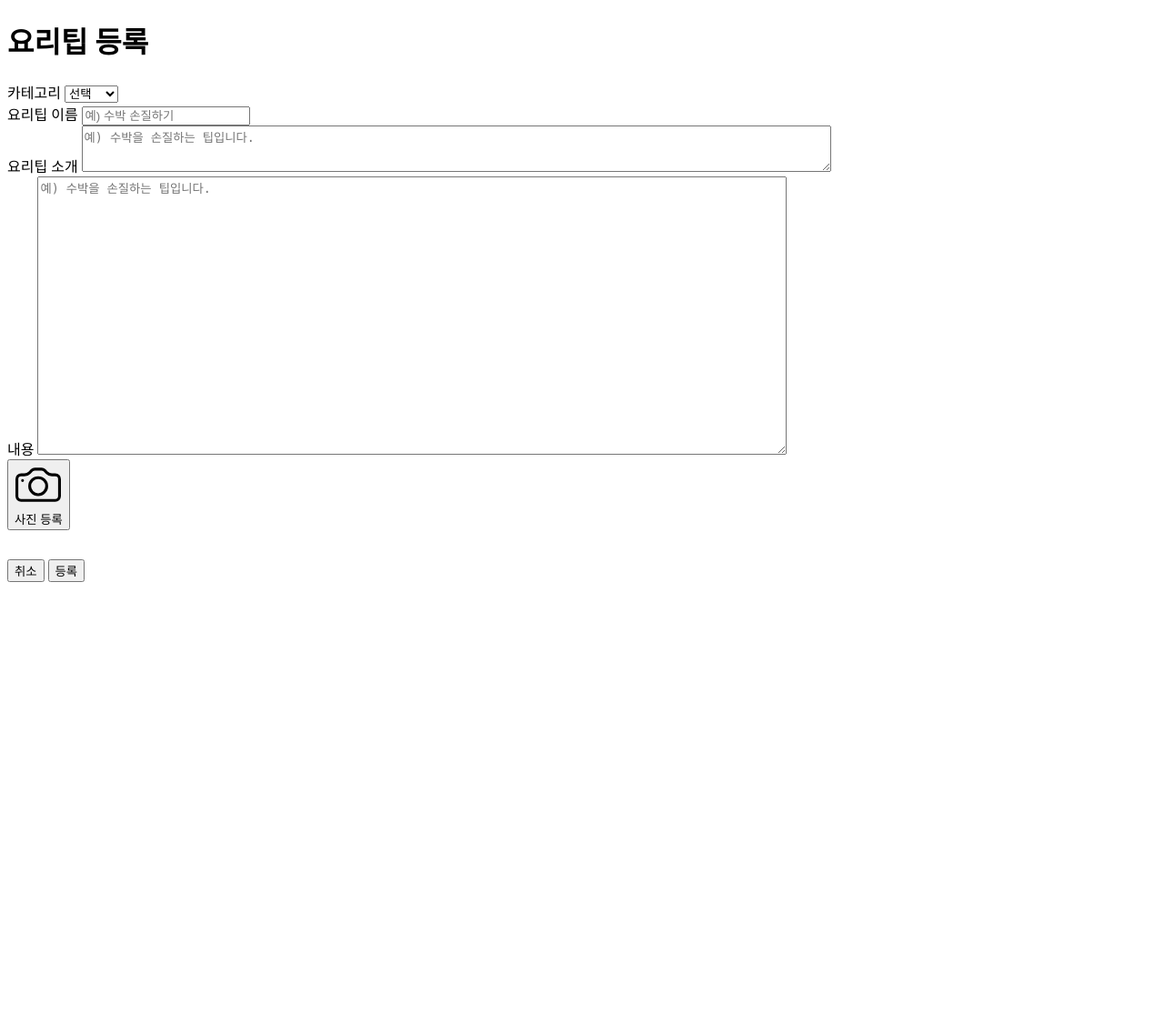
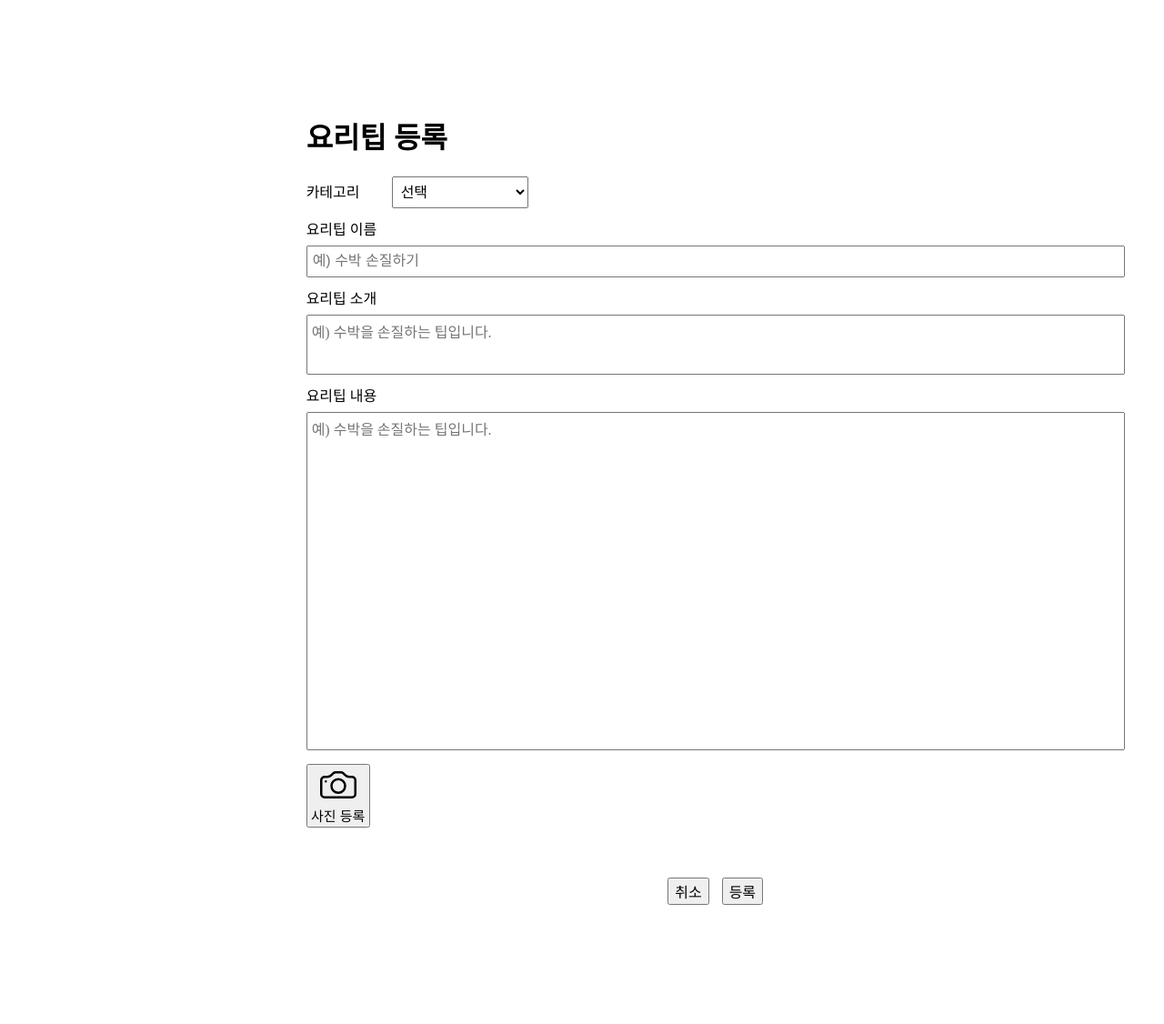
Before and after one commit to yy-ham/cookaround, a Spring Boot app: page /cooking-tips/new in a window 1280 px wide. Shown: the whole page at 91% size. Before the commit the page ends 640 px from the top, so only its background shows below. Run offline with Spring Boot 4, Linux system fonts and the light colour scheme; some of the project's set-up classes (security, data sources, template engines, error pages and the like) are left out, and stand-ins take their place.

Commit message:
design: 요리팁 등록 UI 수정
#10

```diff
--- a/src/main/resources/static/css/cooking-tips/list.css
+++ b/src/main/resources/static/css/cooking-tips/list.css
@@ -13,6 +13,11 @@ button {
     border: 2px solid orange;
     border-radius: 4px;
     background-color: #f9f0e6;
+    cursor: pointer;
+}
+
+button:hover {
+    background-color: #f1e2cd;
 }
 
 /* 정렬 */
--- a/src/main/resources/static/css/cooking-tips/new.css
+++ b/src/main/resources/static/css/cooking-tips/new.css
@@ -1,8 +1,117 @@
+#container {
+    margin: 10%;
+}
+
+#form-container {
+    width: 60%;
+    height: 100%;
+    margin: 0 auto;
+    /*padding: 5px;*/
+}
+
+.form-row {
+    margin-bottom: 10px;
+}
+
+label {
+    display: inline-block;
+    vertical-align: center;
+    width: 90px;
+    margin-bottom: 7px;
+}
+
+label[for="images"] {
+    display: none;
+}
+
+input {
+    font-size: medium;
+    padding: 5px;
+    width: 900px;
+    height: 35px;
+    box-sizing: border-box; /* 패딩 + 보더 포함해서 높이 계산 */
+    display: block;
+}
+
+select {
+    font-size: medium;
+    padding: 5px;
+    height: 35px;
+    width: 150px;
+    box-sizing: border-box;
+}
+
+textarea {
+    font-size: 16px;
+    font-family: "Noto Sans KR";
+    padding: 5px;
+    width: 900px;
+    box-sizing: border-box;
+    resize: none;
+    display: block;
+}
+
+/* 이미지 */
+#image-container {
+    margin-top: 15px;
+    width: 900px;
+    box-sizing: border-box;
+    border-radius: 2px;
+}
+
 #previewImages {
     list-style: none;
-    display: flex;
+    display: inline-block;
+    width: 800px;
+    height: 70px;
+    vertical-align: top;
+    margin: 0;
+    padding: 0;
+}
+
+#image-add-btn {
+    width: 70px;
+    height: 70px;
+    display: inline-block;
+    vertical-align: top;
+    margin: 0;
+    padding: 0;
 }
 
 #image-count {
     display: block;
+    font-size: 15px;
 }
+
+.preview-image {
+    position: relative;
+    margin-right: 5px;
+    display: inline-block;
+}
+
+.remove-btn {
+    position: absolute;
+    top: 2px;
+    right: 2px;
+    background-color: rgba(48, 48, 48, 0.6);
+    color: white;
+    border: none;
+    border-radius: 50%;
+    width: 20px;
+    height: 20px;
+    font-size: 12px;
+    cursor: pointer;
+}
+
+/* 버튼 */
+#btn-container {
+    text-align: center;
+    margin-top: 50px;
+    width: 900px;
+    box-sizing: border-box;
+}
+
+.btn {
+    font-size: medium;
+    margin: 5px;
+}
--- a/src/main/resources/static/js/cooking-tips/new.js
+++ b/src/main/resources/static/js/cooking-tips/new.js
@@ -91,14 +91,15 @@ $(function () {
 
             let ul = $("#previewImages");
             let li = $("<li>");
-            li.css("margin-right", "5px");
+            li.addClass("preview-image");
 
             let img = $("<img>");
             img.attr("src", imageUrl);
-            img.attr("width", 100);
-            img.attr("height", 100);
+            img.attr("width", 70);
+            img.attr("height", 70);
 
             let btn = $("<button>");
+            btn.addClass("remove-btn");
             btn.text("X");
             btn.attr("type", "button");
 
--- a/src/main/resources/templates/cooking-tips/new.html
+++ b/src/main/resources/templates/cooking-tips/new.html
@@ -10,6 +10,7 @@
     <script src="/js/cooking-tips/new.js" defer></script>
 </head>
 <body>
+    <div id="container">
         <div id="form-container">
             <h1>요리팁 등록</h1>
 
@@ -17,8 +18,7 @@
             <form action="/cooking-tips/new" method="post" enctype="multipart/form-data" th:object="${cookingTipForm}">
                 <!-- 카테고리 (셀렉트 박스) -->
                 <div class="form-row">
-                <span>카테고리</span>
-                <label for="category"></label>
+                    <label for="category">카테고리</label>
                     <select id="category" name="category" required="required" th:field="*{category}">
                         <option value="">선택</option>
                         <option value="PREPARATION">손질법</option>
@@ -29,40 +29,36 @@
 
                 <!-- 요리팁 제목 -->
                 <div class="form-row">
-                <span>요리팁 이름</span>
-                <label for="title"></label>
-                <input type="text" id="title" required="required" placeholder="예) 수박 손질하기" th:field="*{title}">
+                    <label for="title">요리팁 이름</label>
+                    <input type="text" id="title" required="required" placeholder="예) 수박 손질하기" th:field="*{title}" th:cols="100">
                 </div>
 
                 <!-- 요리팁 소개 -->
                 <div class="form-row">
-                <span>요리팁 소개</span>
-                <label for="description"></label>
-                <textarea id="description" required="required" rows="3" cols="100" placeholder="예) 수박을 손질하는 팁입니다." th:field="*{description}"></textarea>
+                    <label for="description">요리팁 소개</label>
+                    <textarea id="description" required="required" rows="3" placeholder="예) 수박을 손질하는 팁입니다." th:field="*{description}"></textarea>
                 </div>
 
                 <!-- 요리팁 내용 -->
                 <div class="form-row">
-                <span>내용</span>
-                <label for="content"></label>
+                    <label for="content">요리팁 내용</label>
                     <textarea id="content" required="required" rows="20" cols="100" placeholder="예) 수박을 손질하는 팁입니다." th:field="*{content}"></textarea>
                 </div>
 
+                <!-- 이미지 등록 -->
+                <div class="form-row" id="image-container">
                     <!-- 이미지 파일 업로드 -->
-            <div class="form-row">
                     <label for="images"></label>
                     <input type="file" id="images" multiple="multiple" accept="image/*" th:field="*{images}" style="display: none">
                     <button type="button" id="image-add-btn">
-                    <svg xmlns="http://www.w3.org/2000/svg" width="50" height="50" fill="currentColor" class="bi bi-camera" viewBox="0 0 16 16">
+                        <svg xmlns="http://www.w3.org/2000/svg" width="40" height="40" fill="currentColor" class="bi bi-camera" viewBox="0 0 16 16">
                             <path d="M15 12a1 1 0 0 1-1 1H2a1 1 0 0 1-1-1V6a1 1 0 0 1 1-1h1.172a3 3 0 0 0 2.12-.879l.83-.828A1 1 0 0 1 6.827 3h2.344a1 1 0 0 1 .707.293l.828.828A3 3 0 0 0 12.828 5H14a1 1 0 0 1 1 1zM2 4a2 2 0 0 0-2 2v6a2 2 0 0 0 2 2h12a2 2 0 0 0 2-2V6a2 2 0 0 0-2-2h-1.172a2 2 0 0 1-1.414-.586l-.828-.828A2 2 0 0 0 9.172 2H6.828a2 2 0 0 0-1.414.586l-.828.828A2 2 0 0 1 3.172 4z"/>
                             <path d="M8 11a2.5 2.5 0 1 1 0-5 2.5 2.5 0 0 1 0 5m0 1a3.5 3.5 0 1 0 0-7 3.5 3.5 0 0 0 0 7M3 6.5a.5.5 0 1 1-1 0 .5.5 0 0 1 1 0"/>
                         </svg>
                         <span id="image-count">사진 등록</span>
                     </button>
-            </div>
 
                     <!-- 이미지 미리보기 -->
-            <div class="form-row">
                     <ul id="previewImages"></ul>
                 </div>
 
@@ -75,6 +71,7 @@
                 <!-- CSRF 토큰 전송 -->
                 <input type="hidden" th:name="${_csrf.parameterName}" th:value="${_csrf.token}">
             </form>
-    </div>
+        </div> <!-- end of #form-container -->
+    </div> <!-- end of #container -->
 </body>
 </html>
```
Lines whose indentation alone changed are shown as unchanged.
